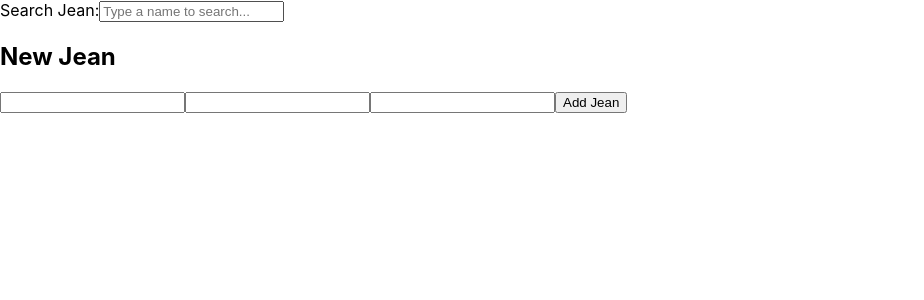
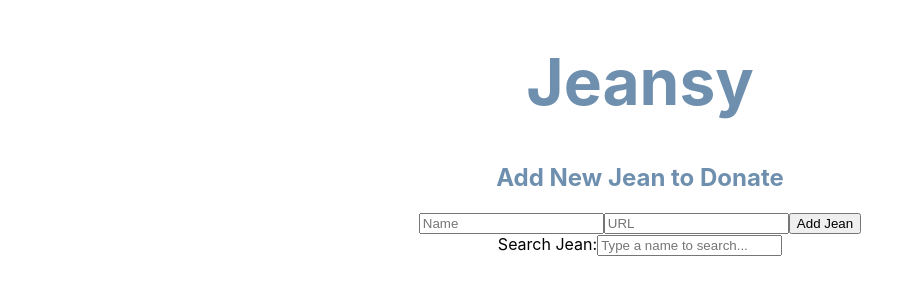
Before and after one commit to DorahelyS/Phase_2_Project_Jeans, a React (Create React App) app in the folder my_app/: page / in a window 1280 px wide. Shown: the top 300 px of the page, without its empty margins (0-924 px from the left). Built offline with nearby package versions, Linux system fonts and the light colour scheme.

Commit message:
css updates

```diff
--- a/my_app/public/index.html
+++ b/my_app/public/index.html
@@ -24,7 +24,7 @@
       work correctly both with client-side routing and a non-root public URL.
       Learn how to configure a non-root public URL by running `npm run build`.
     -->
-    <title>React App</title>
+    <title>Jeansy</title>
   </head>
   <body>
     <noscript>You need to enable JavaScript to run this app.</noscript>
--- a/my_app/src/App.css
+++ b/my_app/src/App.css
@@ -1,38 +1,14 @@
+
+
+h1 {
+  font-size: 4em;
+  color: #6F8FAF;
+}
+
+h2{
+  color: #6F8FAF;
+}
+
 .App {
   text-align: center;
 }
-
-.App-logo {
-  height: 40vmin;
-  pointer-events: none;
-}
-
-@media (prefers-reduced-motion: no-preference) {
-  .App-logo {
-    animation: App-logo-spin infinite 20s linear;
-  }
-}
-
-.App-header {
-  background-color: #282c34;
-  min-height: 100vh;
-  display: flex;
-  flex-direction: column;
-  align-items: center;
-  justify-content: center;
-  font-size: calc(10px + 2vmin);
-  color: white;
-}
-
-.App-link {
-  color: #61dafb;
-}
-
-@keyframes App-logo-spin {
-  from {
-    transform: rotate(0deg);
-  }
-  to {
-    transform: rotate(360deg);
-  }
-}
--- a/my_app/src/components/App.js
+++ b/my_app/src/components/App.js
@@ -1,6 +1,7 @@
 import React from 'react';
 import Home from './Home.js'
 import About from './About.js';
+import '../App.css'
 
 function App() {
   return (
--- a/my_app/src/components/Description.js
+++ b/my_app/src/components/Description.js
@@ -1,5 +1,4 @@
 import React from 'react';
-import './Description.css';
 
 function Description() {
   return (
--- a/my_app/src/components/Home.js
+++ b/my_app/src/components/Home.js
@@ -8,10 +8,10 @@ function Home() {
 
   return (
     <div className="Home">
-      <title>JEANSY</title>
       <div>
+        <h1> Jeansy </h1>
+        <NewJeanForm />
         <Search />
-        <NewJeanForm />
         <JeanList />
       </div>
     </div>
--- a/my_app/src/components/NewJeanForm.js
+++ b/my_app/src/components/NewJeanForm.js
@@ -3,11 +3,10 @@ import React from "react";
 function NewJeanForm() {
   return (
     <div className="new-Jean-form">
-      <h2>New Jean</h2>
+      <h2>Add New Jean to Donate</h2>
       <form>
-        <input/>
-        <input/>
-        <input/>
+        <input placeholder = "Name"/>
+        <input placeholder = "URL"/>
         <button type="submit">Add Jean</button>
       </form>
     </div>
```
